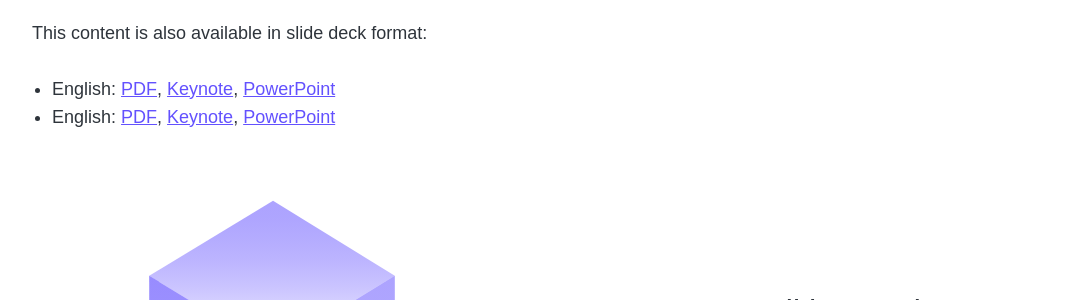
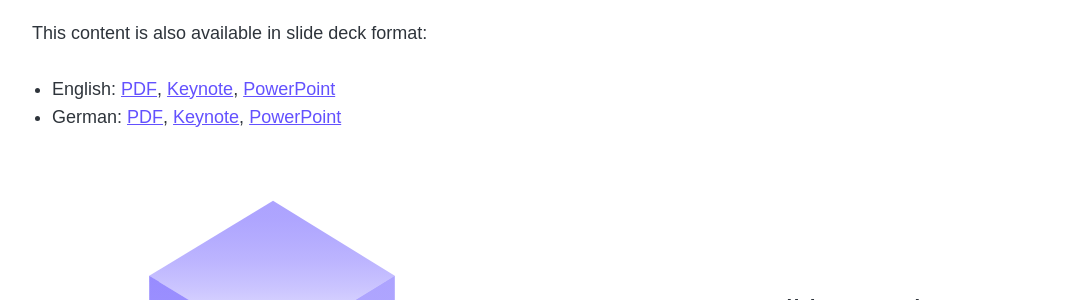
Before and after one commit to innoq/SCS, a Jekyll site: the page built from index.html, in a window 1280 px wide and 900 px high, scrolled down 3179 px. Shown: the part 153-453 px from the top of the window, without its empty margins (96-1183 px from the left). Built offline with Jekyll 4.4.1, drawn with Linux system fonts in a browser that asks for light colours; some web fonts are replaced.

Commit message:
English => German

```diff
--- a/index.html
+++ b/index.html
@@ -107,7 +107,7 @@ og_image: og-home.jpeg
 	<p>This content is also available in slide deck format:</p>
 	<ul>
 		<li>English: <a href="slidedeck/en/scs-infodeck-english.pdf">PDF</a>, <a href="slidedeck/en/scs-infodeck-english.key">Keynote</a>, <a href="slidedeck/en/scs-infodeck-english.pptx">PowerPoint</a></li>
-		<li>English: <a href="slidedeck/de/scs-infodeck-deutsch.pdf">PDF</a>, <a href="slidedeck/en/scs-infodeck-deutsch.key">Keynote</a>, <a href="slidedeck/en/scs-infodeck-deutsch.pptx">PowerPoint</a></li>
+		<li>German: <a href="slidedeck/de/scs-infodeck-deutsch.pdf">PDF</a>, <a href="slidedeck/en/scs-infodeck-deutsch.key">Keynote</a>, <a href="slidedeck/en/scs-infodeck-deutsch.pptx">PowerPoint</a></li>
 	</ul>
 	<div class="container-with-the-idea">
 		<div class="idea">
```
